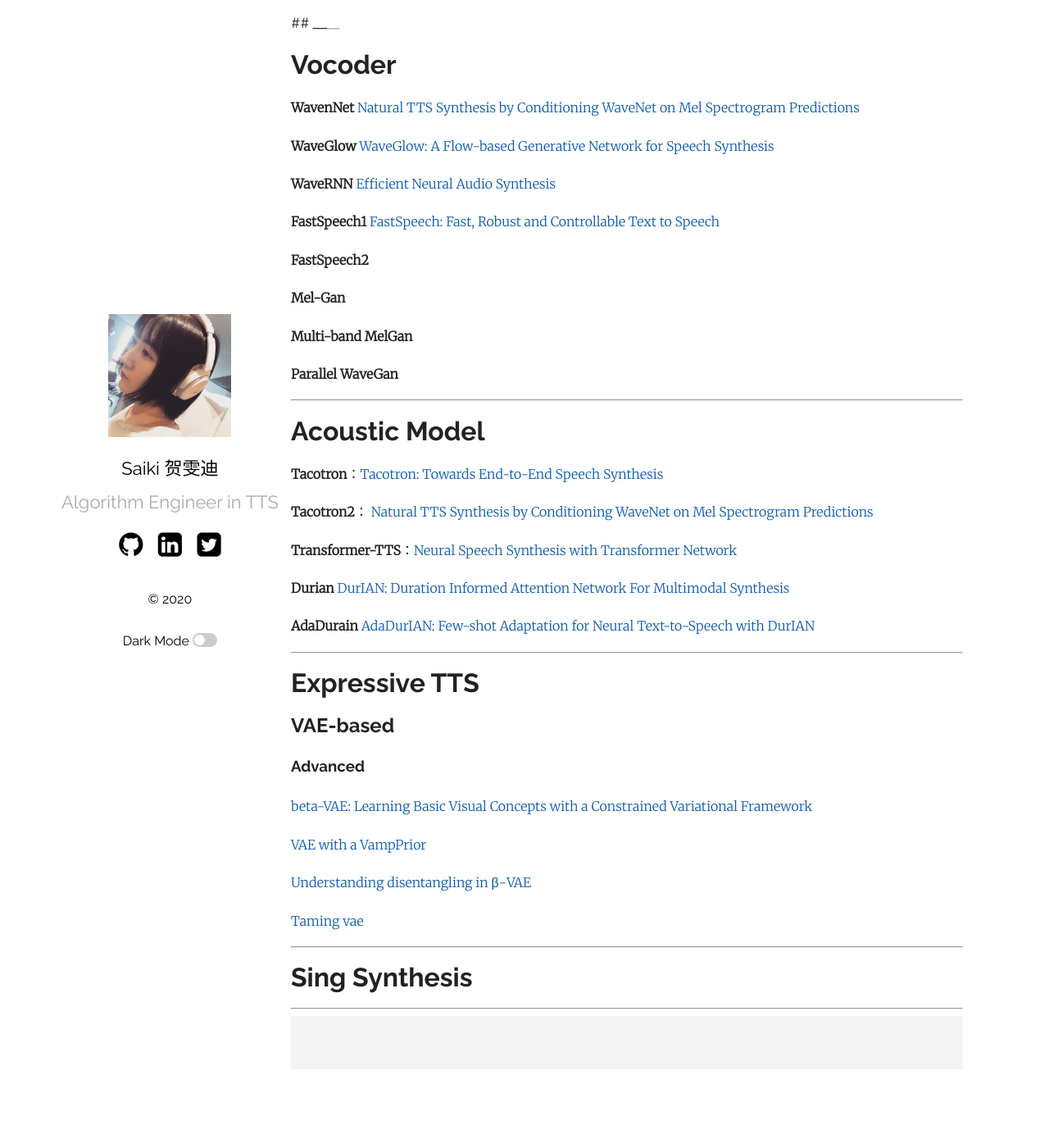
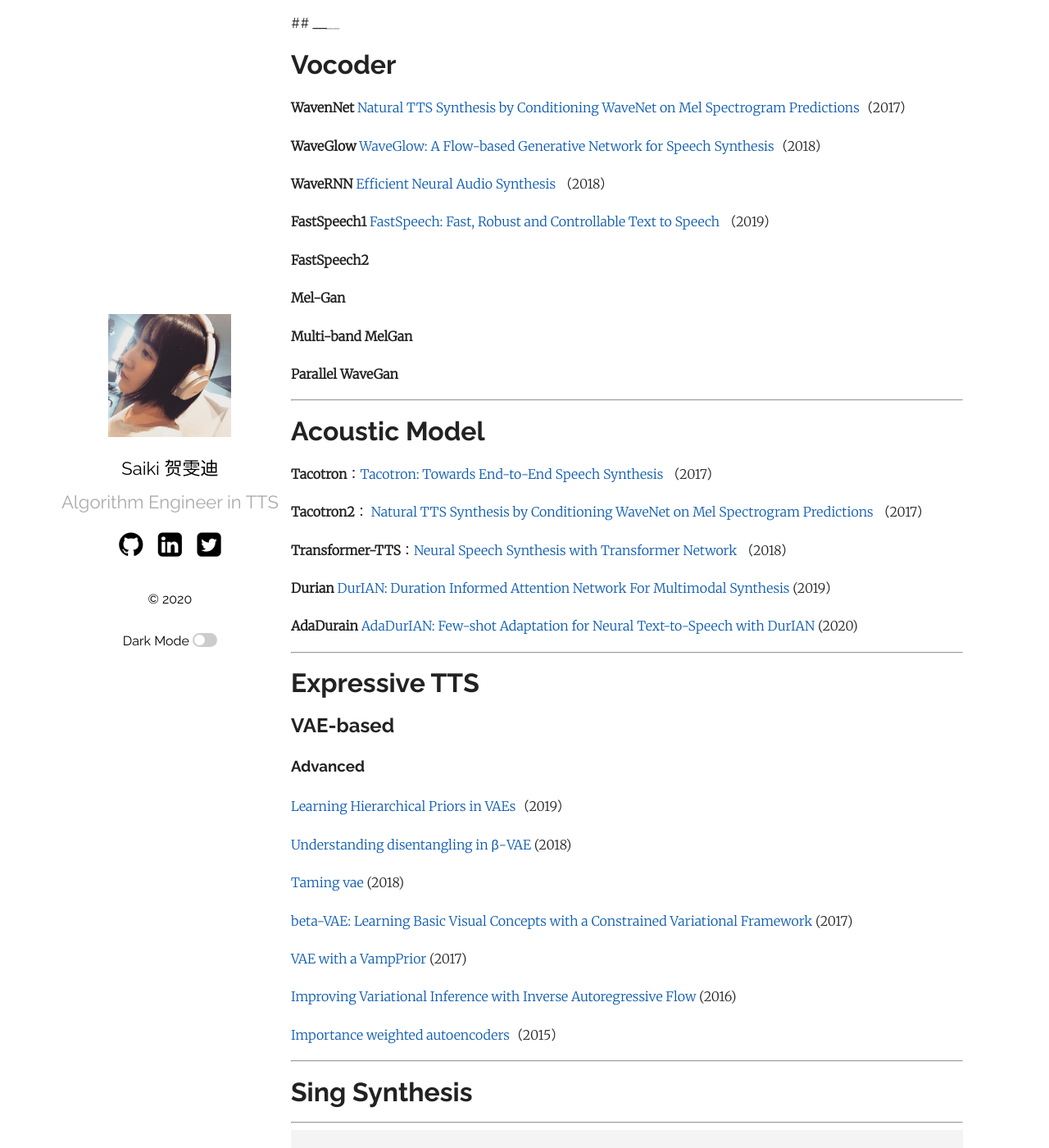
Before and after one commit to MisakaMikoto96/saikidee.github.io, a Jekyll site: the page built from _posts/2020-09-16-tts-paper.markdown, in a window 1280 px wide and 1400 px high, scrolled down 499 px. Shown: the whole window at 82% size. Built offline with Jekyll 4.4.1, drawn with Linux system fonts in a browser that asks for light colours; before the commit the page ends 1848 px from its top, so only the background shows below that.

Commit message:
Update 2020-09-16-tts-paper.markdown

```diff
--- a/_posts/2020-09-16-tts-paper.markdown
+++ b/_posts/2020-09-16-tts-paper.markdown
@@ -10,9 +10,9 @@ published: true
 # Frontend
 ## 多音字
 
-[Disambiguation of Chinese Polyphones in an End-to-End Framework with Semantic Features Extracted by Pre-trained BERT](https://www.isca-speech.org/archive/Interspeech_2019/pdfs/2292.pdf)
+[Disambiguation of Chinese Polyphones in an End-to-End Framework with Semantic Features Extracted by Pre-trained BERT](https://www.isca-speech.org/archive/Interspeech_2019/pdfs/2292.pdf)（2019）
 
-[g2pM: A Neural Grapheme-to-Phoneme Conversion Package for Mandarin Chinese Based on a New Open Benchmark Dataset](https://arxiv.org/abs/2004.03136)
+[g2pM: A Neural Grapheme-to-Phoneme Conversion Package for Mandarin Chinese Based on a New Open Benchmark Dataset](https://arxiv.org/abs/2004.03136)（2020）
 
 
 ## 韵律
@@ -24,13 +24,13 @@ __________
 
 
 # Vocoder
-**WavenNet** [Natural TTS Synthesis by Conditioning WaveNet on Mel Spectrogram Predictions](https://arxiv.org/abs/1712.05884.pdf)
+**WavenNet** [Natural TTS Synthesis by Conditioning WaveNet on Mel Spectrogram Predictions](https://arxiv.org/abs/1712.05884.pdf)（2017）
 
-**WaveGlow** [WaveGlow: A Flow-based Generative Network for Speech Synthesis](https://arxiv.org/abs/1811.00002.pdf)
+**WaveGlow** [WaveGlow: A Flow-based Generative Network for Speech Synthesis](https://arxiv.org/abs/1811.00002.pdf)（2018）
 
-**WaveRNN** [Efficient Neural Audio Synthesis](https://arxiv.org/abs/1802.08435.pdf)
+**WaveRNN** [Efficient Neural Audio Synthesis](https://arxiv.org/abs/1802.08435.pdf) （2018）
 
-**FastSpeech1** [FastSpeech: Fast, Robust and Controllable Text to Speech](https://arxiv.org/abs/1905.09263.pdf)
+**FastSpeech1** [FastSpeech: Fast, Robust and Controllable Text to Speech](https://arxiv.org/abs/1905.09263.pdf) （2019）
 
 **FastSpeech2**
 
@@ -44,31 +44,36 @@ __________
 
 # Acoustic Model
 
-**Tacotron**：[Tacotron: Towards End-to-End Speech Synthesis](https://arxiv.org/pdf/1703.10135.pdf)
+**Tacotron**：[Tacotron: Towards End-to-End Speech Synthesis](https://arxiv.org/pdf/1703.10135.pdf) （2017）
 
-**Tacotron2**： [Natural TTS Synthesis by Conditioning WaveNet on Mel Spectrogram Predictions](https://arxiv.org/pdf/1712.05884.pdf)
+**Tacotron2**： [Natural TTS Synthesis by Conditioning WaveNet on Mel Spectrogram Predictions](https://arxiv.org/pdf/1712.05884.pdf) （2017）
 
-**Transformer-TTS**：[Neural Speech Synthesis with Transformer Network](https://arxiv.org/pdf/1809.08895.pdf)
+**Transformer-TTS**：[Neural Speech Synthesis with Transformer Network](https://arxiv.org/pdf/1809.08895.pdf) （2018）
 
-**Durian** [DurIAN: Duration Informed Attention Network For Multimodal Synthesis](https://arxiv.org/abs/1909.01700.pdf)
+**Durian** [DurIAN: Duration Informed Attention Network For Multimodal Synthesis](https://arxiv.org/abs/1909.01700.pdf) (2019）
 
-**AdaDurain** [AdaDurIAN: Few-shot Adaptation for Neural Text-to-Speech with DurIAN](https://arxiv.org/pdf/2005.05642.pdf)
+**AdaDurain** [AdaDurIAN: Few-shot Adaptation for Neural Text-to-Speech with DurIAN](https://arxiv.org/pdf/2005.05642.pdf) (2020)
 
 __________
 
 # Expressive TTS
 
 ## VAE-based
+
 ### Advanced
-[beta-VAE: Learning Basic Visual Concepts with a Constrained Variational Framework](https://openreview.net/pdf?id=Sy2fzU9gl)
+[Learning Hierarchical Priors in VAEs](https://arxiv.org/abs/1905.04982.pdf)（2019）
 
-[VAE with a VampPrior](http://proceedings.mlr.press/v84/tomczak18a/tomczak18a.pdf)
+[Understanding disentangling in β-VAE](https://arxiv.org/abs/1804.03599.pdf) (2018)
 
-[Understanding disentangling in β-VAE](https://arxiv.org/abs/1804.03599.pdf)
+[Taming vae](https://arxiv.org/abs/1810.00597.pdf) (2018)
 
-[Taming vae](https://arxiv.org/abs/1810.00597.pdf)
+[beta-VAE: Learning Basic Visual Concepts with a Constrained Variational Framework](https://openreview.net/pdf?id=Sy2fzU9gl) (2017)
 
+[VAE with a VampPrior](http://proceedings.mlr.press/v84/tomczak18a/tomczak18a.pdf) (2017)
 
+[Improving Variational Inference with Inverse Autoregressive Flow ](https://arxiv.org/abs/1606.04934.pdf) (2016)
+
+[Importance weighted autoencoders](https://arxiv.org/abs/1509.00519.pdf)（2015）
 
 
 
```
